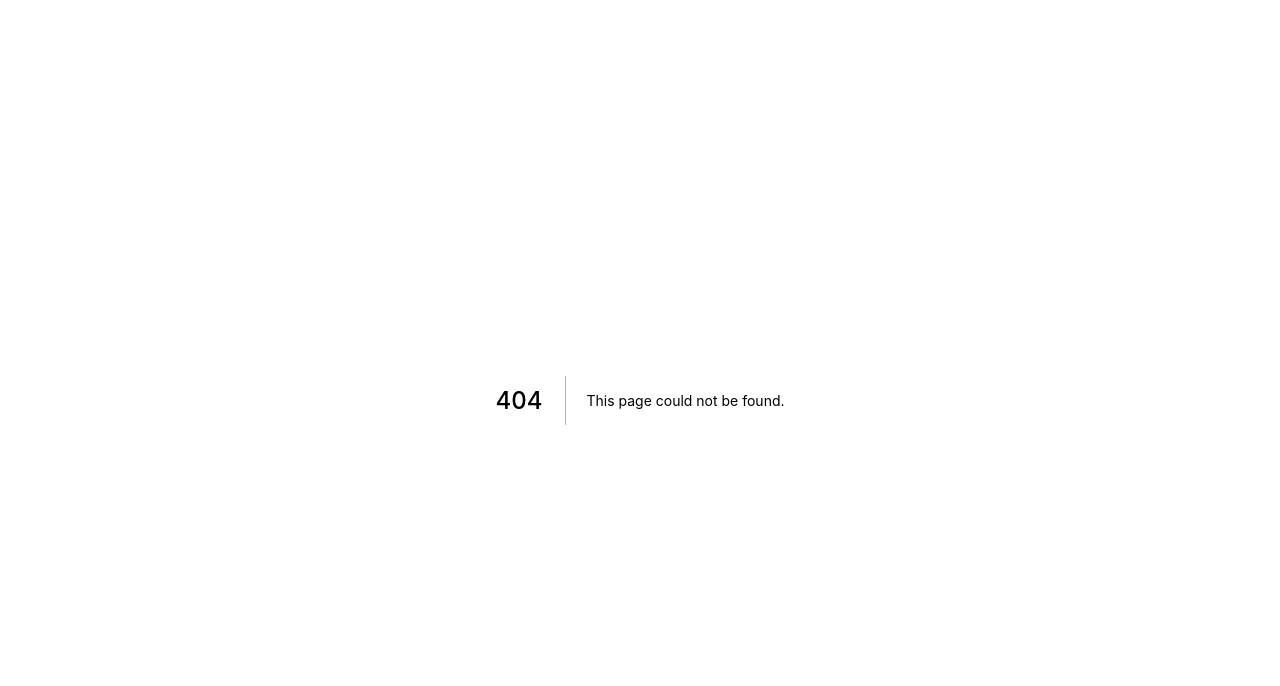
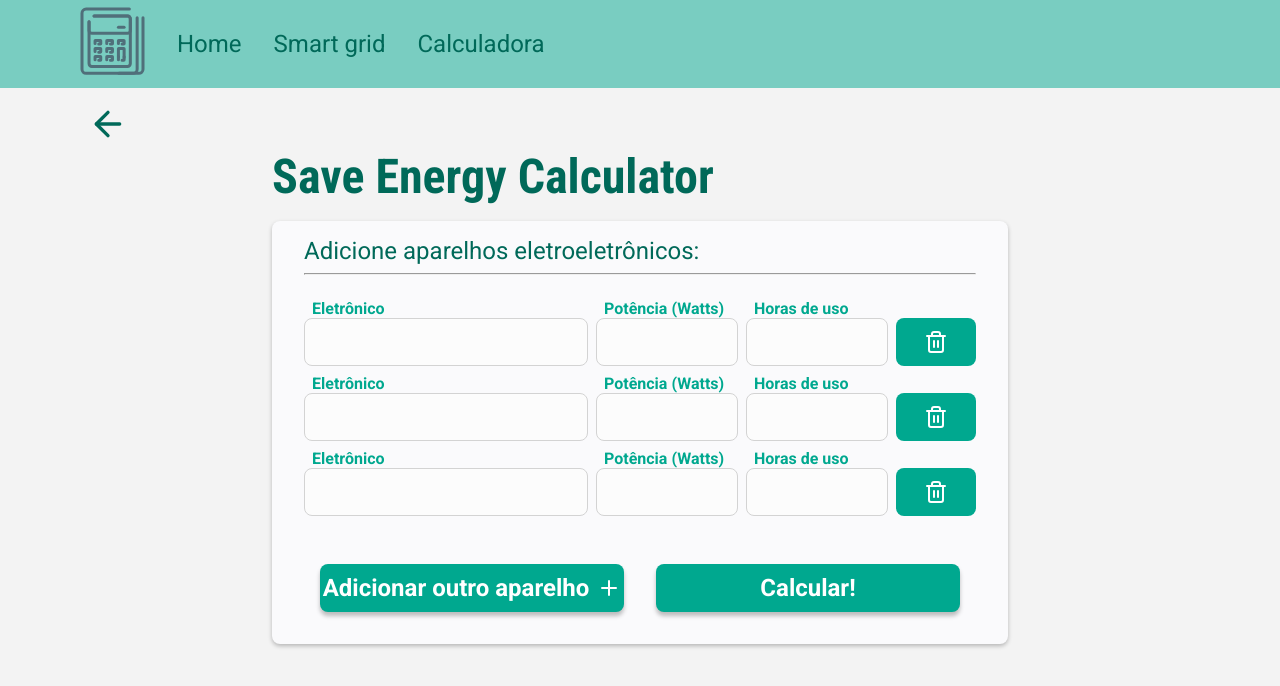
Before and after one commit to DanielSLucas/SaveEnergyCalculator, a Next.js app: page /calculator in a window 1280 px wide. Before the commit this address had no page. Shown: the top 686 px of the page. Built offline with nearby package versions, Linux system fonts and the light colour scheme.

Commit message:
fixes & start calculator page

```diff
--- a/src/components/Button.tsx
+++ b/src/components/Button.tsx
@@ -10,8 +10,10 @@ interface ButtonProps extends ButtonHTMLAttributes<HTMLButtonElement> {
 const Button: React.FC<ButtonProps> = ({ icon: Icon, children, ...rest }) => {
   return (
     <Container {...rest}>
-      {children}
-      {Icon && <Icon size={16} />}
+      <div>
+        {children}
+        {Icon && <Icon size={16} />}
+      </div>
     </Container>
   );
 };
--- /dev/null
+++ b/src/components/Input.tsx
@@ -0,0 +1,53 @@
+import {
+  InputHTMLAttributes,
+  useCallback,
+  useEffect,
+  useRef,
+  useState,
+} from 'react';
+
+import { Container } from '../styles/components/Input';
+
+interface InputProps extends InputHTMLAttributes<HTMLInputElement> {
+  label: string;
+  name?: string;
+  isCheckBox?: boolean;
+}
+
+const Input: React.FC<InputProps> = ({ label, name, isCheckBox, ...rest }) => {
+  const inputRef = useRef<HTMLInputElement>(null);
+
+  const [isFocused, setIsFocused] = useState(false);
+  const [isFilled, setIsFilled] = useState(false);
+
+  const handleInputFocus = useCallback(() => {
+    setIsFocused(true);
+  }, []);
+
+  const handleInputBlur = useCallback(() => {
+    setIsFocused(false);
+
+    setIsFilled(!!inputRef.current?.value);
+  }, []);
+
+  return (
+    <Container
+      isFilled={isFilled}
+      isFocused={isFocused}
+      isCheckBox={isCheckBox}
+    >
+      <div>
+        <label htmlFor={name}>{label}</label>
+      </div>
+      <input
+        onFocus={handleInputFocus}
+        onBlur={handleInputBlur}
+        ref={inputRef}
+        id={name}
+        {...rest}
+      />
+    </Container>
+  );
+};
+
+export default Input;
--- a/src/components/NavBar.tsx
+++ b/src/components/NavBar.tsx
@@ -12,13 +12,13 @@ const NavBar: React.FC = () => {
       <div>
         <HorizontalMenu>
           <li>
-            <Link href="#">
+            <Link href="/">
               <img src="logoSmall.svg" alt="Calculator"/>
             </Link>
           </li>
-          <li> <Link href="#" >Home</Link> </li>
+          <li> <Link href="/" >Home</Link> </li>
           <li> <Link href="#" >Smart grid</Link> </li>
-          <li> <Link href="#" >Calculadora</Link> </li>
+          <li> <Link href="/calculator" >Calculadora</Link> </li>
         </HorizontalMenu>
 
 
--- a/src/pages/_document.tsx
+++ b/src/pages/_document.tsx
@@ -33,6 +33,7 @@ export default class MyDocument extends Document {
       <Html lang="pt-br">
         <Head>
           <meta charSet="utf-8" />
+          <meta name="viewport" content="width=device-width, initial-scale=1.0" />
           <link rel="icon" href="/favicon.png" />
 
           <link rel="preconnect" href="https://fonts.gstatic.com" />
--- /dev/null
+++ b/src/pages/calculator.tsx
@@ -0,0 +1,88 @@
+import SEO from '../components/SEO';
+import NavBar from '../components/NavBar';
+
+import { Container, ContentWrapper, Header, MainSection, InputGroup, ButtonsGroup } from '../styles/pages/Calculator';
+import { FiArrowLeft, FiPlus, FiTrash2 } from 'react-icons/fi';
+import Input from '../components/Input';
+import Button from '../components/Button';
+
+const Calculator: React.FC = () => {
+  return (
+    <>
+      <SEO
+        title="Calculator"
+        description="Calculadora da consumo"
+        image="brand.jpeg"
+        shouldExludeTitleSuffix
+      />
+
+      <Container>
+        <NavBar />
+
+        <ContentWrapper>
+
+          <Header>
+            <FiArrowLeft />
+          </Header>
+
+          <MainSection>
+            <section>
+              <h1>Save Energy Calculator</h1>
+
+              <div>
+                <h2>Adicione aparelhos eletroeletrônicos:</h2>
+                <hr/>
+
+                <InputGroup>
+                  <Input label="Eletrônico" />
+                  <Input label="Potência (Watts)" />
+                  <Input label="Horas de uso" />
+                  <span>
+                    <button>
+                      <FiTrash2 />
+                    </button>
+                  </span>
+                </InputGroup>
+
+                <InputGroup>
+                  <Input label="Eletrônico" />
+                  <Input label="Potência (Watts)" />
+                  <Input label="Horas de uso" />
+                  <span>
+                    <button>
+                      <FiTrash2 />
+                    </button>
+                  </span>
+                </InputGroup>
+
+                <InputGroup>
+                  <Input label="Eletrônico" />
+                  <Input label="Potência (Watts)" />
+                  <Input label="Horas de uso" />
+                  <span>
+                    <button>
+                      <FiTrash2 />
+                    </button>
+                  </span>
+                </InputGroup>
+
+                <ButtonsGroup>
+                  <Button icon={FiPlus}>
+                    Adicionar outro aparelho
+                  </Button>
+
+                  <Button>
+                    Calcular!
+                  </Button>
+                </ButtonsGroup>
+
+              </div>
+            </section>
+          </MainSection>
+        </ContentWrapper>
+      </Container>
+    </>
+  );
+}
+
+export default Calculator;
--- a/src/styles/GlobalStyle.ts
+++ b/src/styles/GlobalStyle.ts
@@ -29,5 +29,6 @@ export default createGlobalStyle`
   a {
     color: inherit;
     text-decoration: none;
+    cursor: pointer;
   }
 `;
--- a/src/styles/components/Button.ts
+++ b/src/styles/components/Button.ts
@@ -30,8 +30,17 @@ export const Container = styled.button`
     box-shadow: none;
   }
 
-  svg {
-    margin-right: 1rem;
+  div {
+    display: flex;
+    flex-direction: row;
+    justify-content: center;
+    align-items: center;
+
+    svg {
+      height: 1.5rem;
+      width: 1.5rem;
+      margin-left: 0.5rem;
+    }
   }
 
   @media(min-width: 425px) {
--- /dev/null
+++ b/src/styles/components/Input.ts
@@ -0,0 +1,88 @@
+import styled, { css } from 'styled-components';
+
+interface ContainerProps {
+  isFilled: boolean;
+  isFocused: boolean;
+  isCheckBox: boolean;
+}
+
+export const Container = styled.div<ContainerProps>`
+  width: 100%;
+  display: flex;
+  flex-direction: column;
+  justify-content: center;
+  align-items: center;
+  margin-bottom: 0.5rem;
+
+  div {
+    width: 100%;
+    align-self: flex-start;
+    display: flex;
+    flex-direction: row;
+    justify-content: space-between;
+    align-items: center;
+  }
+
+  label {
+    font-size: 1rem;
+    font-weight: bold;
+    color: #00A88F;
+    margin-left: 0.5rem;
+    align-self: flex-start;
+  }
+
+  input {
+    width: 100%;
+    height: 3rem;
+    border-radius: 0.5rem;
+    background: #FCFCFC;
+    border: 1px solid #d3d3d3;
+    outline: 0;
+    padding: 0 0.5rem;
+    font: 1rem 400 Roboto;
+    color: #454343;
+  }
+
+  span {
+    display: none;
+  }
+
+  ${(props) =>
+    props.isCheckBox &&
+    css`
+      width: auto !important;
+      flex-direction: row-reverse;
+      margin-bottom: 0;
+      div {
+        align-self: center;
+      }
+      input {
+        height: auto;
+        width: auto;
+        padding: 0;
+      }
+      &::after {
+        display: none !important;
+      }
+    `}
+
+  ${(props) =>
+    props.isFocused &&
+    css`
+      &::after {
+        margin-top: -2px;
+        content: '';
+        height: 2px;
+        width: 85%;
+        background: #00A88F;
+      }
+    `}
+
+  ${(props) =>
+    props.isFilled &&
+    css`
+      input {
+        background: #f4f6ff;
+      }
+    `}
+`;
--- /dev/null
+++ b/src/styles/pages/Calculator.ts
@@ -0,0 +1,127 @@
+import styled from "styled-components";
+
+export const Container = styled.div`
+  width: 100%;
+  height: 100%;
+
+  display: flex;
+  align-content: center;
+  justify-content: center;
+`;
+
+export const ContentWrapper = styled.main`
+  /* position: absolute;
+  top: 5.5rem; */
+  margin-top: 5.5rem;
+
+  height: 100%;
+  width: 100%;
+  max-width: 1120px;
+
+  display: flex;
+  flex-direction: column;
+  align-content: center;
+  justify-content: center;
+`;
+
+
+export const Header = styled.header`
+  margin-right: auto;
+  margin-left: 0.5rem;
+  margin-top: 1rem;
+
+  svg {
+    height: 2.5rem;
+    width: 2.5rem;
+    color: #006959;
+  }
+`;
+
+export const MainSection = styled.div`
+  position: relative;
+  width: 100%;
+  height: 100%;
+
+  display: flex;
+  align-content: center;
+  justify-content: center;
+
+  section {
+    height: 100%;
+    h1 {
+      font-family: Roboto Condensed;
+      font-weight: bold;
+      font-size: 3rem;
+      color: #006959;
+      margin-bottom: 1rem;
+    }
+
+    & > div {
+      width: 46rem;
+      height: 100%;
+
+      background: #FAFAFC;
+      padding: 1rem 2rem;
+
+      box-shadow: 0px 2px 4px rgba(0, 0, 0, 0.25);
+      border-radius: 0.5rem;
+
+      h2 {
+        margin-bottom: 0.5rem;
+        font: 400 1.5rem Roboto;
+        color: #006959;
+      }
+
+      hr {
+        width: 100%;
+        height: 1px;
+        background: #D3D3D3;
+        margin-bottom: 1.5rem;
+      }
+    }
+  }
+`;
+
+export const InputGroup = styled.div`
+  display: grid;
+  grid-template-columns: 2fr 1fr 1fr 0.5fr;
+  column-gap: 0.5rem;
+
+  span {
+    display: flex;
+    align-items: flex-end;
+    justify-content: center;
+
+    button {
+      background: #00A88F;
+      border: 0;
+      border-radius: 0.5rem;
+
+      width: 5rem;
+      height: 3rem;
+      margin-bottom: 0.5rem;
+
+      display: flex;
+      align-items: center;
+      justify-content: center;
+
+      svg {
+        width: 1.5rem;
+        height: 1.5rem;
+        color: #FFF;
+      }
+    }
+  }
+`;
+
+export const ButtonsGroup = styled.div`
+  margin-top: 1.5rem;
+  display: flex;
+  flex-direction: row;
+  align-items: center;
+  justify-content: center;
+
+  button {
+    margin: 1rem;
+  }
+`;
```
